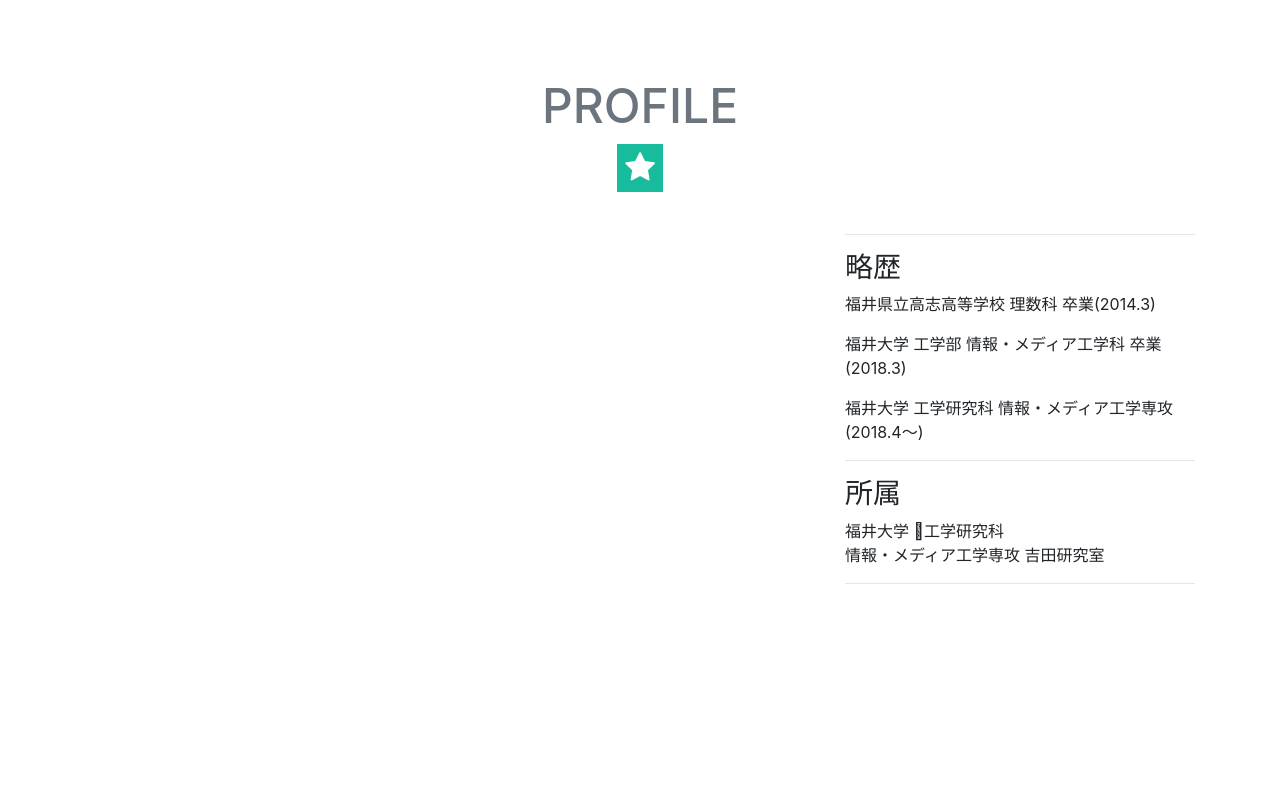
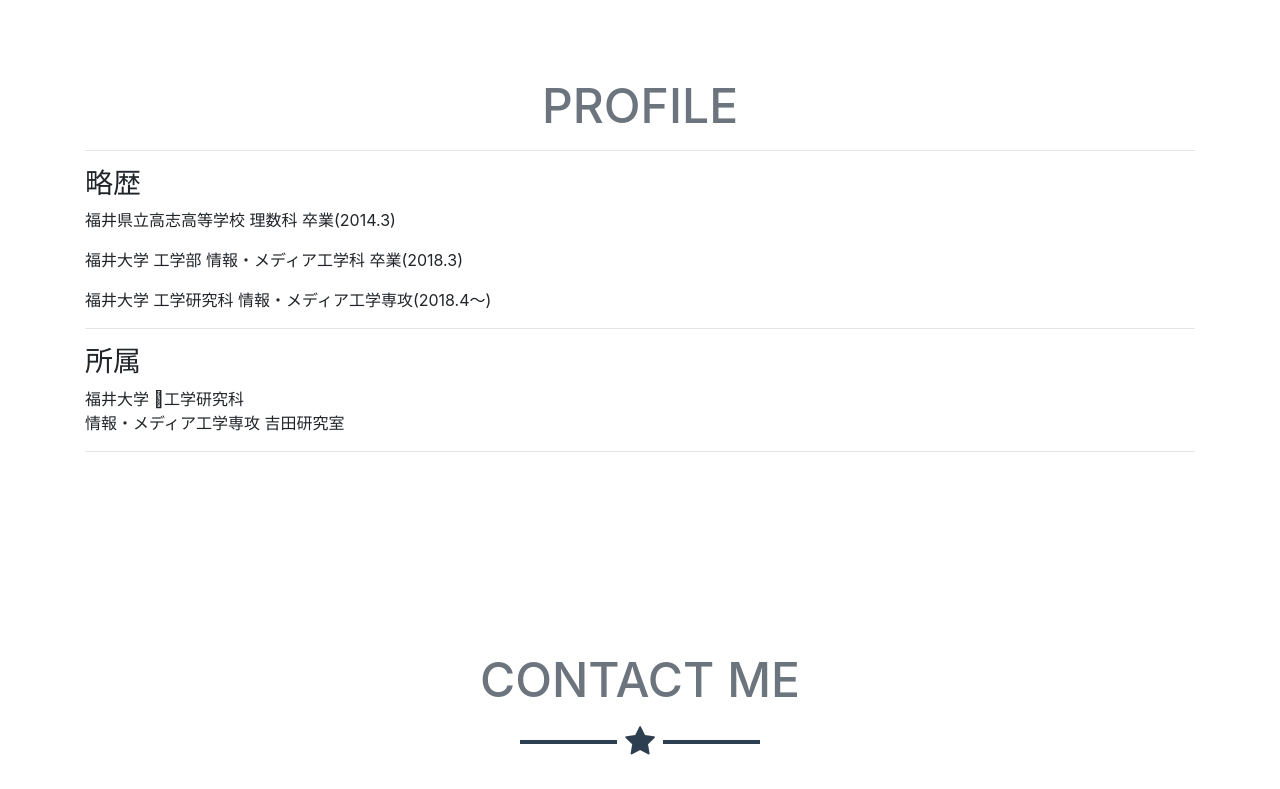
Before and after one commit to kitah/kitah.github.io, a website with bundled scripts: page index.html in a window 1280 px wide. Shown: the part 690-1479 px from the top of the page. Built offline with nearby package versions, Linux system fonts and the light colour scheme.

Commit message:
modify Profile

```diff
--- a/index.html
+++ b/index.html
@@ -66,9 +66,9 @@
     <section class="mb-0" id="about">
       <div class="container">
         <h2 class="text-center text-uppercase text-secondary">Profile</h2>
-        <hr class="star-light mb-5">
+        <!-- <hr class="star-light mb-5"> -->
         <div class="row">
-          <div class="col-lg-4 ml-auto">
+          <div class="col-lg-12 ml-auto">
               <hr>
               <h3>略歴</h3>
               <p>福井県立高志高等学校 理数科 卒業(2014.3)</p>
```
